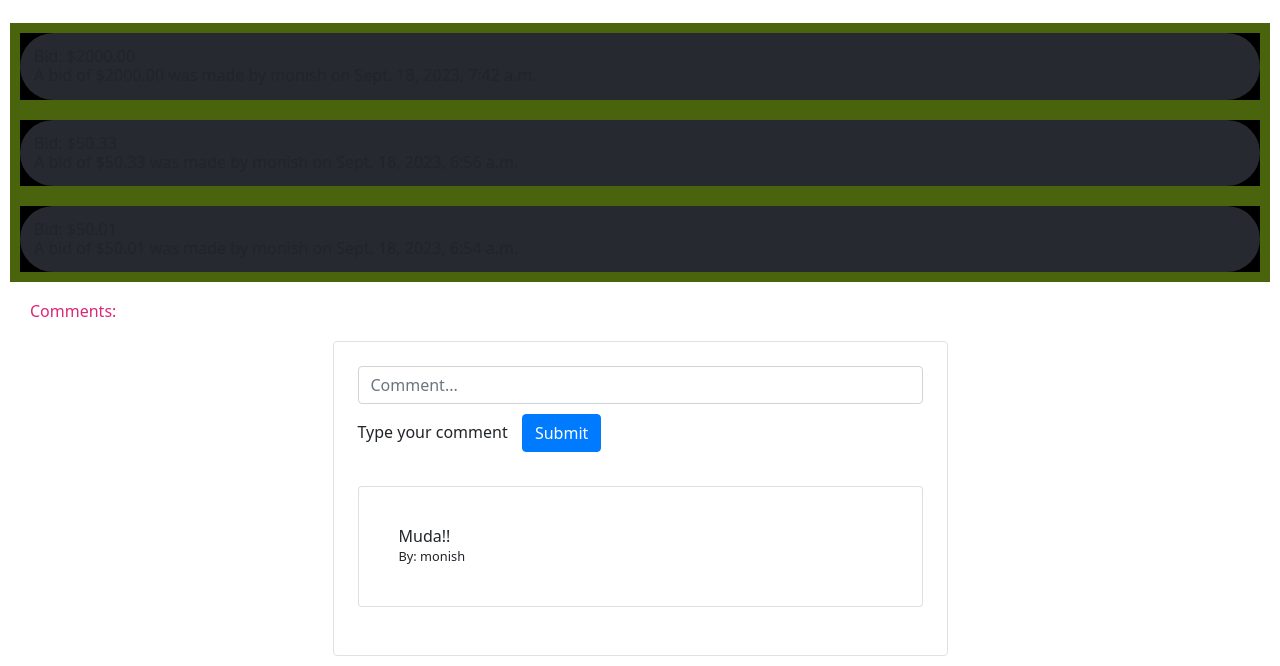
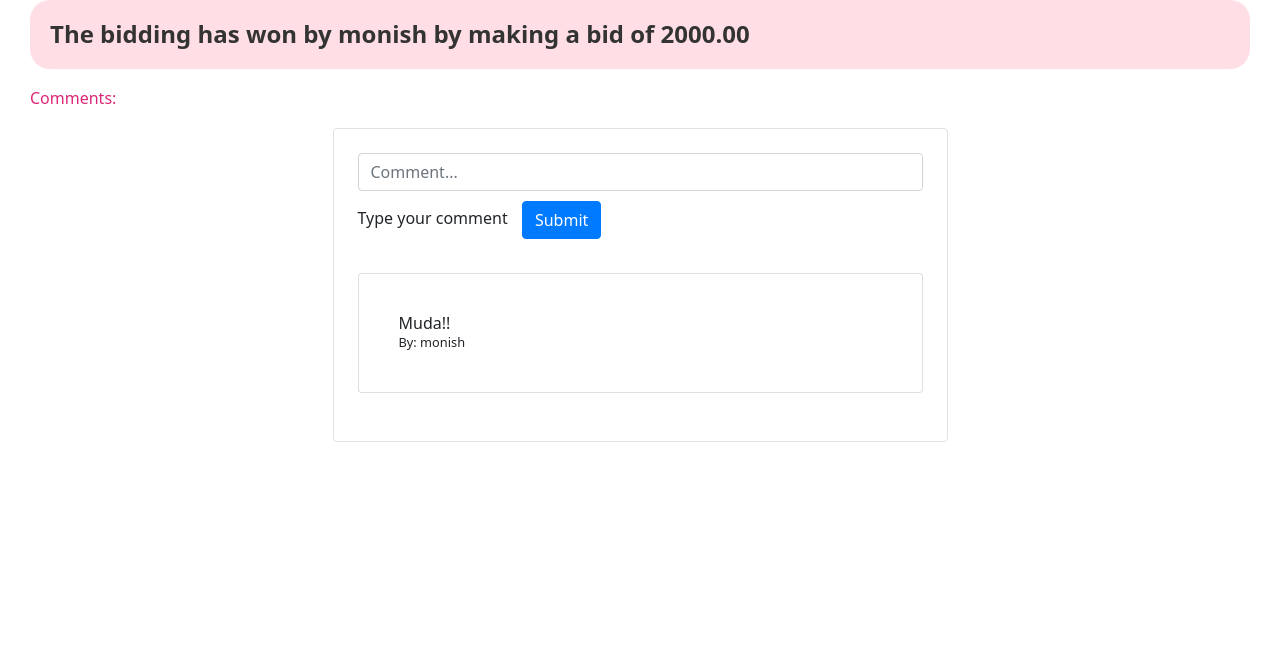
Before and after one commit to MONISHSHARMA080/commerce-50, a Django app: page /listing/2 in a window 1280 px wide. Shown: the part 611-1277 px from the top of the page. After the commit the page ends 1053 px from the top, so only its background shows below. Run offline with Django 3.2, Linux system fonts and the light colour scheme; data comes from the database, SQL or seed files in the repository; both versions use the stored data as it was after the commit; some libraries are stand-ins or nearby versions.

Commit message:
updated style of listing.html(winner)

```diff
--- a/auctions/static/auctions/styles.css
+++ b/auctions/static/auctions/styles.css
@@ -1,3 +1,18 @@
 body {
     padding: 10px;
 }
+
+
+  .rounded-card {
+    background-color: rgba(255, 192, 203, 0.5); /* Pink tint */
+    border-radius: 20px;
+    padding: 20px;
+    margin: 20px;
+  }
+
+  /* Additional styles for text inside the card */
+  .rounded-card h1 {
+    font-size: 24px;
+    font-weight: bold;
+    color: #333; /* Change text color as needed */
+  }
--- a/auctions/templates/auctions/listing.html
+++ b/auctions/templates/auctions/listing.html
@@ -49,25 +49,24 @@
 
 
 <!--tailwind component-->
-
+{% if listing.active == True %}
 <div class=" display: flex;flex-direction: column; align-items: center; justify-content: center; width: 100%; height: 100px; background-color: lightblue; margin: 10px 0;">
   <h1 style="color: rgb(231, 20, 196);">Bids:</h1>
 
 <!--addinfg form-->
 <br>
- {% if listing.active == True %}
+
 <div>
   <form action="{% url 'make_bid' %}" method="post">
     {% csrf_token %}
     <label for="p"> Make your Bid: </label>
-    <input type="number" id="p" step="0.01" class="form-control" placeholder="Enter amount" aria-label="price" name="bid" min="{{ min_bid }}">
+    <input type="number" id="p" step="0.01" class="form-control" placeholder="Enter amount" aria-label="price" name="bid" min="{{ largest_bid.bid}}">
     <input type="hidden" name="listing_id" value="{{listing.id}}">
     <button type="submit" class="btn btn-primary" style="margin: 10px;">Submit</button>
   </form>
  </div>
 
 <br><br>
-{% endif %}
 
 
   {% for bid in bids %}
@@ -80,9 +79,15 @@
 </div>
 
 
-{% endfor %}
+  {% endfor %}
 
+  {% else %}
 
+  <div style="background-color: rgba(255, 192, 203, 0.5); border-radius: 20px; padding: 20px; margin: 20px;">
+    <h1 style="font-size: 24px; font-weight: bold; color: #333;" >The bidding has won by  {{largest_bid.owner}} by making a bid of {{largest_bid.bid}}</h1>
+  </div>
+
+  {% endif %}
 
 
 
--- a/auctions/views.py
+++ b/auctions/views.py
@@ -11,7 +11,7 @@ from django.urls import reverse
 from django.contrib.auth.decorators import login_required
 from .models import User,Listings,Category,Comment,Bid
 from django.core.exceptions import PermissionDenied
-import android_palette
+#import android_palette
 
 
 
@@ -109,9 +109,8 @@ def listing(request, id):
     comments = Comment.objects.filter(product=listing)
     bids = Bid.objects.filter(listing=id).order_by('-bid')
     largest_bid = Bid.objects.filter(listing=id).order_by('-bid').first()
-    min_bid = largest_bid.bid
-    return render(request, "auctions/listing.html", {"listing": listing, "exists": listing_watchlst, "comments": comments, "bids": bids, "largest_bid": largest_bid, "min_bid": min_bid})
-        #in listing make sure to filter through high to low, and atleast backed validation for bid is greater than highest bid
+    return render(request, "auctions/listing.html", {"listing": listing, "exists": listing_watchlst, "comments": comments, "bids": bids, "largest_bid": largest_bid})
+
 
 @login_required(login_url='auctions/login.html')
 def watchlist(request):
@@ -169,6 +168,7 @@ def close(request):
         listing = Listings.objects.get(pk=listing_id)
         listing.active = False
         listing.save()
+        winner = Bid.objects.filter(listing=listing_id).order_by('-bid').first().owner
         return HttpResponseRedirect(reverse("listing" , args=[listing_id]))
 
 
```
Also changed, not shown: db.sqlite3.
